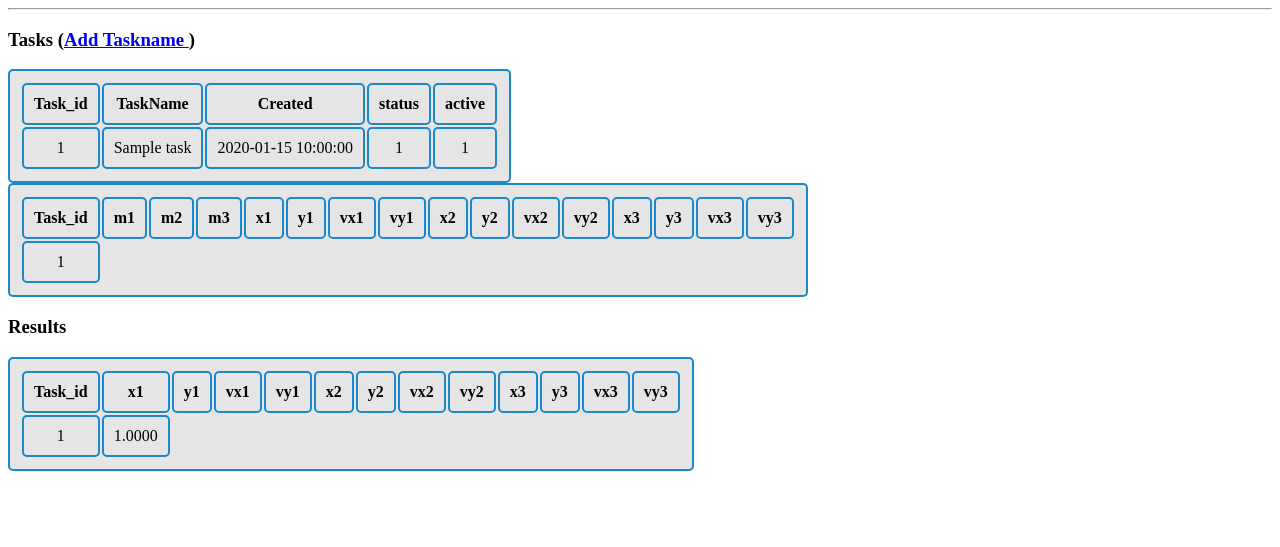
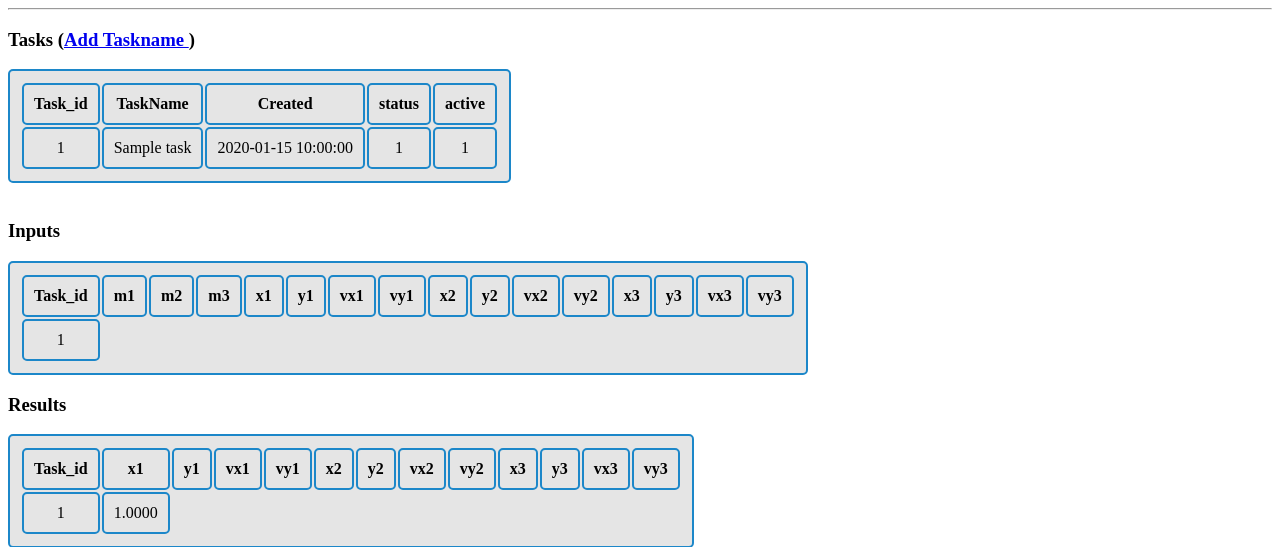
Before and after one commit to fyari/3bRKsolver, a Flask app: page /show/1 in a window 1280 px wide. Shown: the top 547 px of the page. Run offline with Flask 2, Linux system fonts and the light colour scheme; tables that the repository leaves empty hold one stand-in row (values such as "Sample post").

Commit message:
Update show_all.html

```diff
--- a/webapp/templates/show_all.html
+++ b/webapp/templates/show_all.html
@@ -44,8 +44,8 @@
       </table>
 
 
-
-
+    <br>
+    <h3>Inputs</h3>
 
       <table>
          <thead>
```
